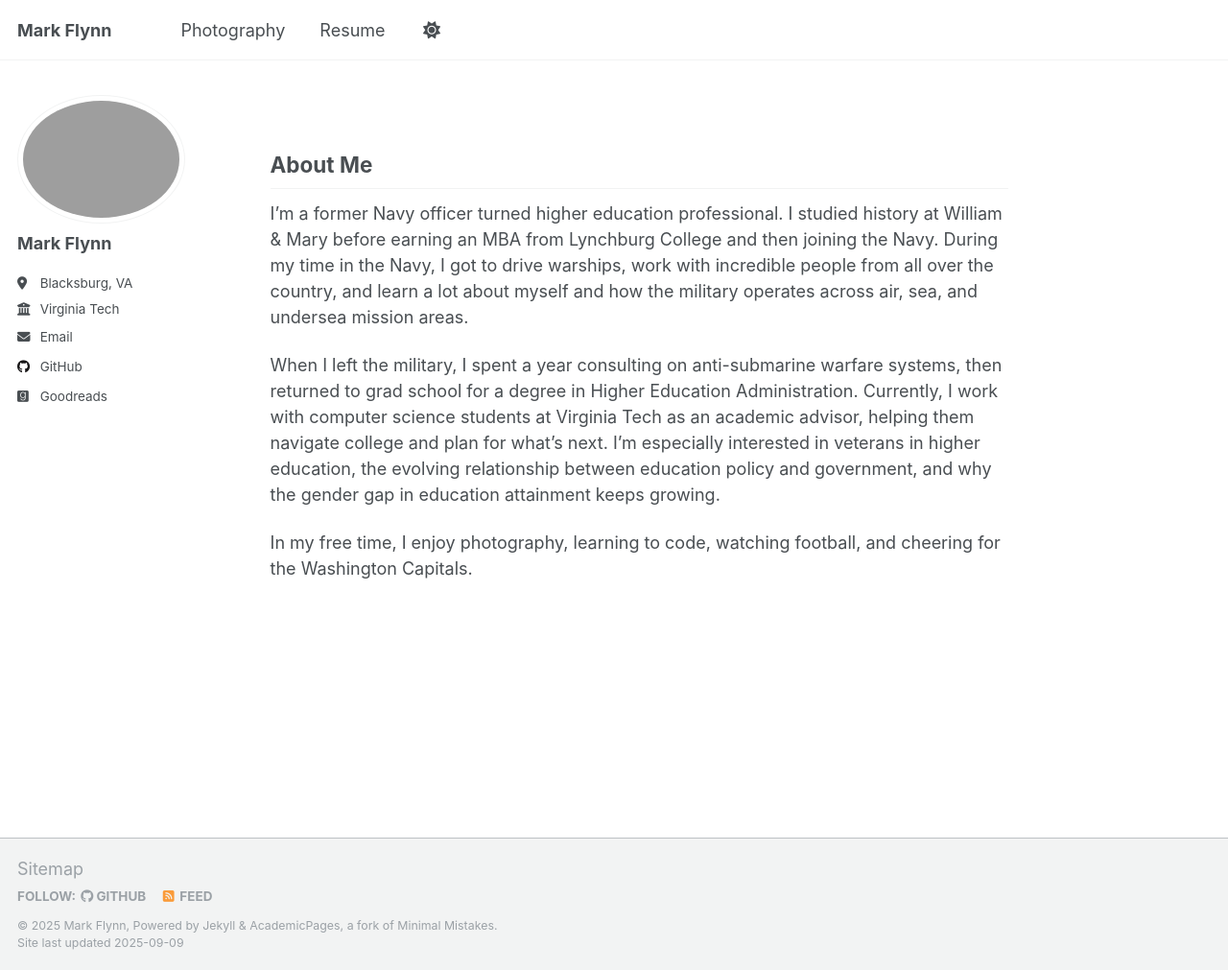
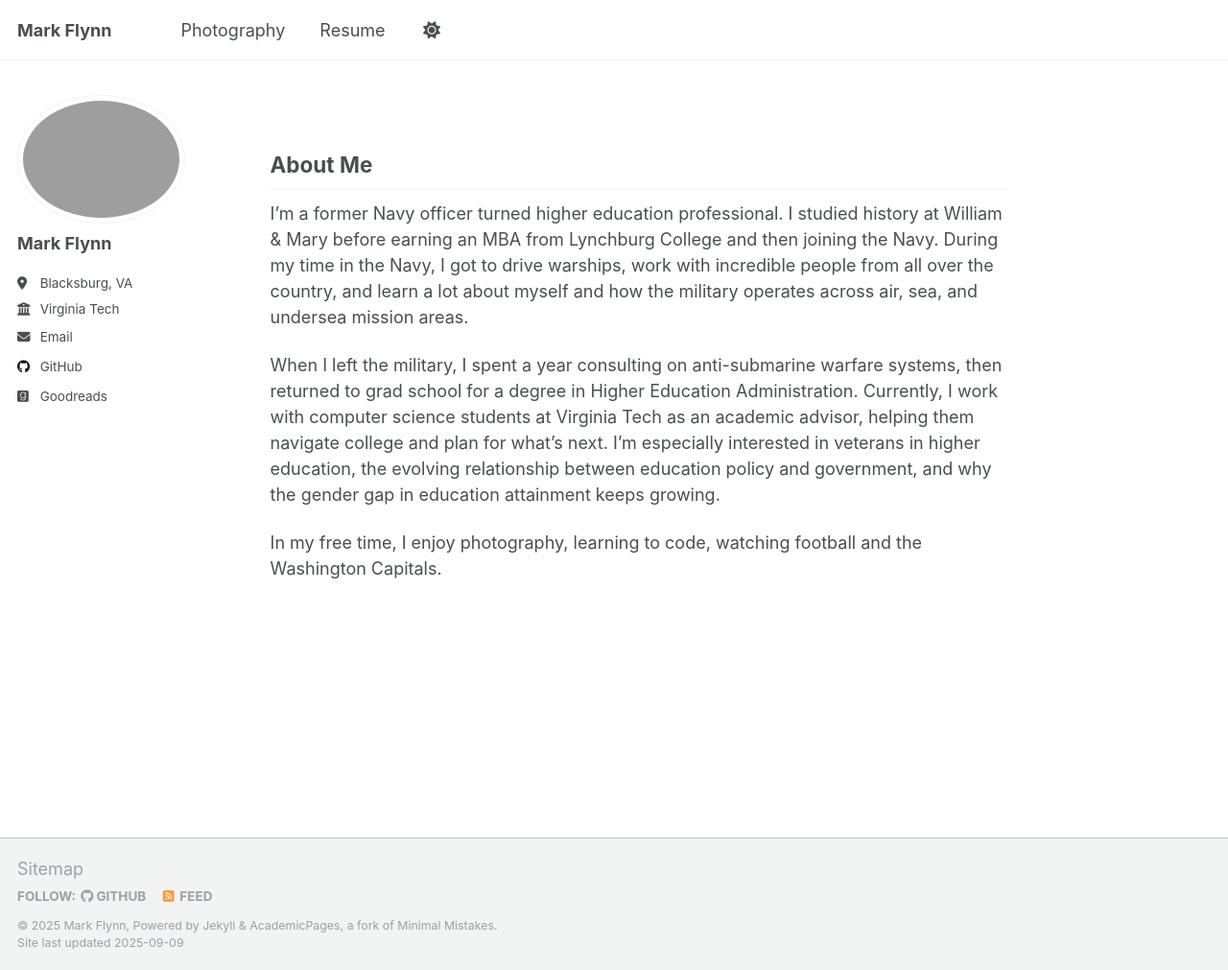
Before and after one commit to markbflynn/markbflynn.github.io, a Jekyll site: the page built from _pages/about.md, in a window 1280 px wide and 1011 px high. Shown: the whole window at 96% size. Built offline with Jekyll 4.4.1, drawn with Linux system fonts in a browser that asks for light colours; a script that is not in the unit is left out.

Commit message:
Updates to about & resume

```diff
--- a/_pages/about.md
+++ b/_pages/about.md
@@ -13,4 +13,4 @@ I’m a former Navy officer turned higher education professional. I studied hist
 
 When I left the military, I spent a year consulting on anti-submarine warfare systems, then returned to grad school for a degree in Higher Education Administration. Currently, I work with computer science students at Virginia Tech as an academic advisor, helping them navigate college and plan for what’s next. I’m especially interested in veterans in higher education, the evolving relationship between education policy and government, and why the gender gap in education attainment keeps growing.
 
-In my free time, I enjoy photography, learning to code, watching football, and cheering for the Washington Capitals.
+In my free time, I enjoy photography, learning to code, watching football and the Washington Capitals.
```
Also changed, not shown: _pages/resume.md (+2 -2 lines).
